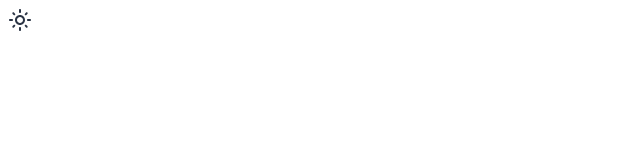
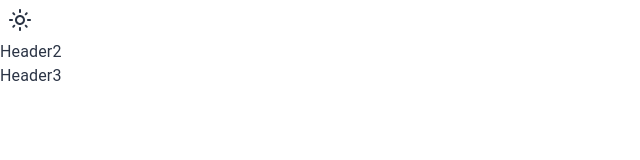
Before and after one commit to mohammadjalizi/React-E-commerce-project-, a React (Vite) app: page / in a window 1280 px wide. Shown: the top 160 px of the page, without its empty margins (0-640 px from the left). Built offline with nearby package versions, Linux system fonts and the light colour scheme.

Commit message:
Add   dark and light mode

```diff
--- a/src/App.jsx
+++ b/src/App.jsx
@@ -2,6 +2,8 @@ import Typography from "@mui/material/Typography";
 import { CssBaseline, ThemeProvider } from "@mui/material";
 import { ColorModeContext, useMode } from "./theme";
 import Header1 from "./components/header/Header1";
+import Header2 from "./components/header/Header2";
+import Header3 from "./components/header/Header3";
 
 
 function App() {
@@ -13,6 +15,8 @@ function App() {
         <div className="App">
 
 <Header1/>
+<Header2/>
+<Header3/>
         </div>
       </ThemeProvider>
     </ColorModeContext.Provider>
--- a/src/components/header/Header1.jsx
+++ b/src/components/header/Header1.jsx
@@ -10,7 +10,7 @@ const Header1 = () => {
   const colorMode = useContext(ColorModeContext);
   const theme = useTheme();
   return (
-    <div>
+    <div className=" bg-[#2B3445]">
       {theme.palette.mode === "light" ? (
         <IconButton
           onClick={() => {
@@ -22,7 +22,7 @@ const Header1 = () => {
           }}
           color="inherit"
         >
-          <LightModeOutlined />
+          <LightModeOutlined  className=" text-white " />
         </IconButton>
       ) : (
         <IconButton
@@ -35,7 +35,7 @@ const Header1 = () => {
           }}
           color="inherit"
         >
-          <DarkModeOutlined/>
+          <DarkModeOutlined className=" "/ >
         </IconButton>
       )}
     </div>
```
